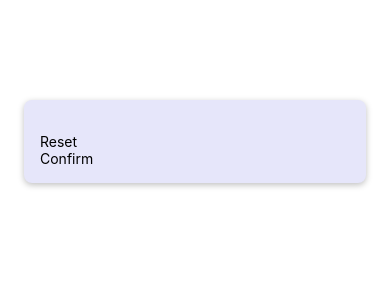
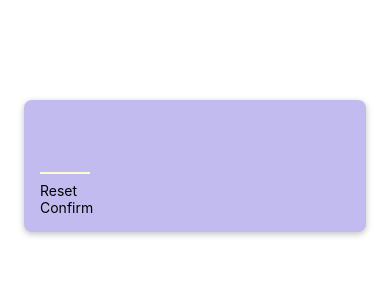
Before and after one commit to kelseyn12/gtnReactNative, a React Native app: screen / in a window 390 px wide. Shown: the top 300 px of the page. Built offline with nearby package versions, Linux system fonts and the light colour scheme.

Commit message:
styled the text input field

```diff
--- a/screens/StartGameScreen.js
+++ b/screens/StartGameScreen.js
@@ -6,7 +6,7 @@ import PrimaryButton from "../components/PrimaryButton";
 function StartGameScreen(){
     return (
     <View style={styles.inputContainer}>
-        <TextInput />
+        <TextInput style={styles.numberInput} maxLength={2} />
         <PrimaryButton>Reset</PrimaryButton>
         <PrimaryButton>Confirm</PrimaryButton>
     </View>
@@ -19,12 +19,23 @@ const styles = StyleSheet.create({
         marginTop: 100,
         marginHorizontal: 24,
         padding: 16,
-        backgroundColor: '#E6E6FA',
+        backgroundColor: '#C2BBF0',
         borderRadius: 8,
         elevation: 4, //android shadow
         shadowColor: 'black', //ios shadow
         shadowOffset: { width: 0, height: 2 }, //ios shadow
         shadowRadius: 6, //ios shadow
         shadowOpacity: 0.25, //ios shadow
+    },
+    numberInput: {
+        height: 50,
+        width: 50,
+        fontSize: 32,
+        borderBottomColor: '#FFFDD0',
+        borderBottomWidth: 2,
+        color: '#FFFDD0',
+        marginVertical: 8,
+        fontWeight: 'bold',
+        textAlign: 'center',
     }
 })
```
Also changed, not shown: package.json (+7 -7 lines), 1 other file (tests, documents, lock files or other folders).
